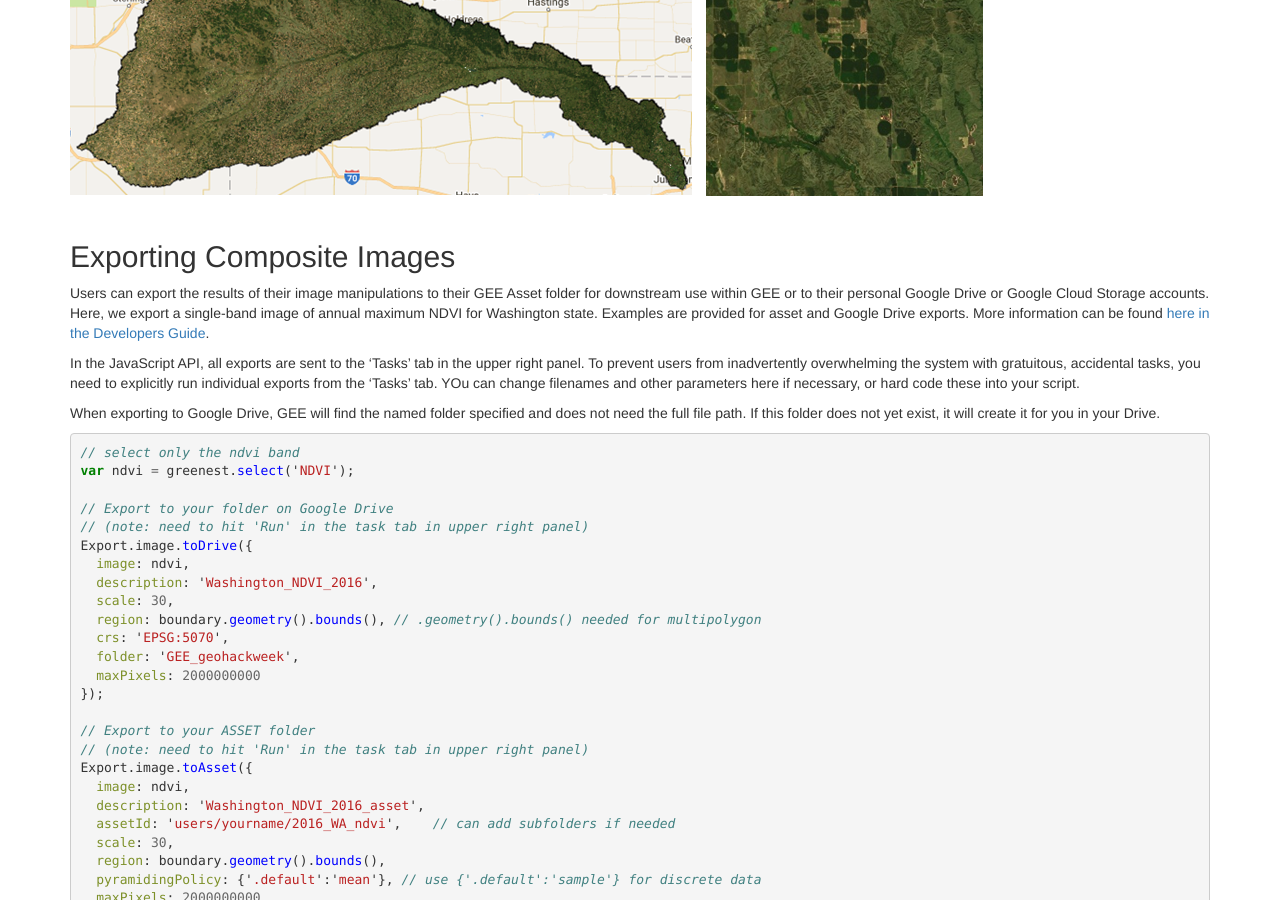
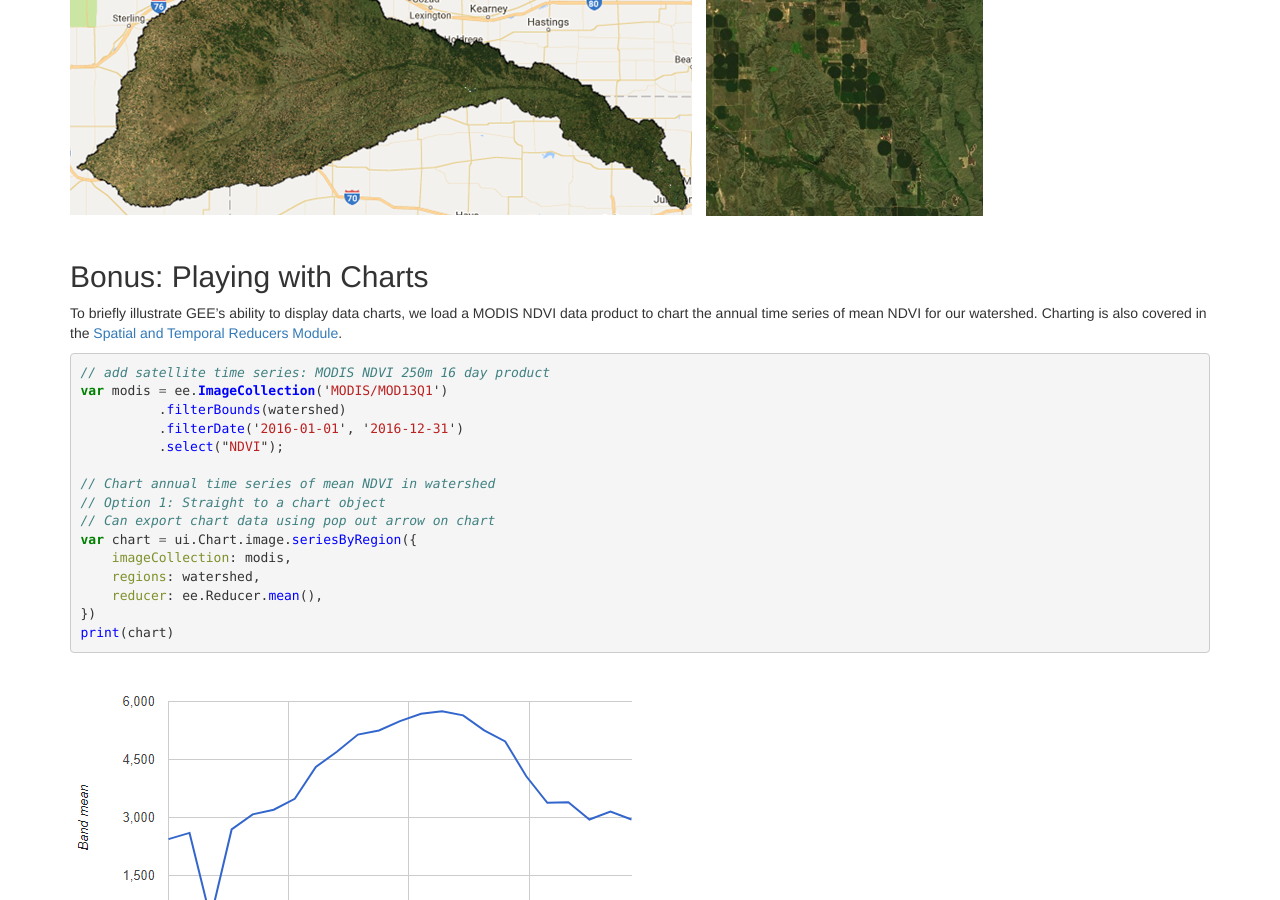
Before and after one commit to geohackweek/GoogleEarthEngine, a Jekyll site: the page built from _episodes/03-load-imagery.md, in a window 1280 px wide and 900 px high, scrolled down 6443 px. Built offline with Jekyll 4.4.1, drawn with Linux system fonts in a browser that asks for light colours; some of the changed text lies outside the part shown.

Commit message:
chart examples

```diff
--- a/_episodes/03-load-imagery.md
+++ b/_episodes/03-load-imagery.md
@@ -24,7 +24,8 @@ keypoints:
 # Overview: Satellite Imagery at Regional Scales
 Most satellite products are broken up into tiles for distribution. Global Landsat data is broken up in ~180 km^2^ scenes, with unique path/row identifiers. 455 scenes cover the United States. Each scene is currently imaged every 16 days by Landsat 8, and every 16 days by Landsat 7 (approximately 45 times each year). The edges of each path overlap, providing increased temporal frequency in these areas. However, cloudy skies during satellite overpass and other acquisition anomalies make certain scenes or pixels unusable.
 
-Landsat scenes covering the United States:
+<br>
+**455 Landsat scenes cover the United States:**
 <br>
 <img src="../fig/03_conusLandsat.png" border = "10">
 <br><br>
@@ -199,11 +200,38 @@ We can also use this composite image to visualize a true color composite using t
 
 {% highlight javascript %}
 // Visualize true color composite
-Map.addLayer(composite, {bands: ['B4', 'B3', 'B2'], min: 0, max: 2000}, 'tcc', false);{% endhighlight %}
+Map.addLayer(composite, {bands: ['B4', 'B3', 'B2'], min: 0, max: 2000}, 'tcc', false);
+{% endhighlight %}
 
 <br>
 <img src="../fig/03_tcc.png" border = "10">
 <br><br>
+
+## Bonus: Playing with Charts
+To briefly illustrate GEE's ability to display data charts, we load a MODIS NDVI data product to chart the annual time series of mean NDVI for our watershed. Charting is also covered in the [Spatial and Temporal Reducers Module](https://geohackweek.github.io/GoogleEarthEngine/04-reducers/).
+
+{% highlight javascript %}
+// add satellite time series: MODIS NDVI 250m 16 day product
+var modis = ee.ImageCollection('MODIS/MOD13Q1')
+          .filterBounds(watershed)
+          .filterDate('2016-01-01', '2016-12-31')
+          .select("NDVI");
+
+// Chart annual time series of mean NDVI in watershed
+// Option 1: Straight to a chart object
+// Can export chart data using pop out arrow on chart
+var chart = ui.Chart.image.seriesByRegion({
+    imageCollection: modis,
+    regions: watershed,
+    reducer: ee.Reducer.mean(),
+})
+print(chart)
+{% endhighlight %}
+
+<br>
+<img src="../fig/03_chart.png" border = "10">
+<br><br>
+
 
 ## Exporting Composite Images
 Users can export the results of their image manipulations to their GEE Asset folder for downstream use within GEE or to their personal Google Drive or Google Cloud Storage accounts. Here, we export a single-band image of annual maximum NDVI for Washington state. Examples are provided for asset and Google Drive exports. More information can be found [here in the Developers Guide](https://developers.google.com/earth-engine/exporting).
```
Also changed, not shown: fig/03_chart.png (added).
